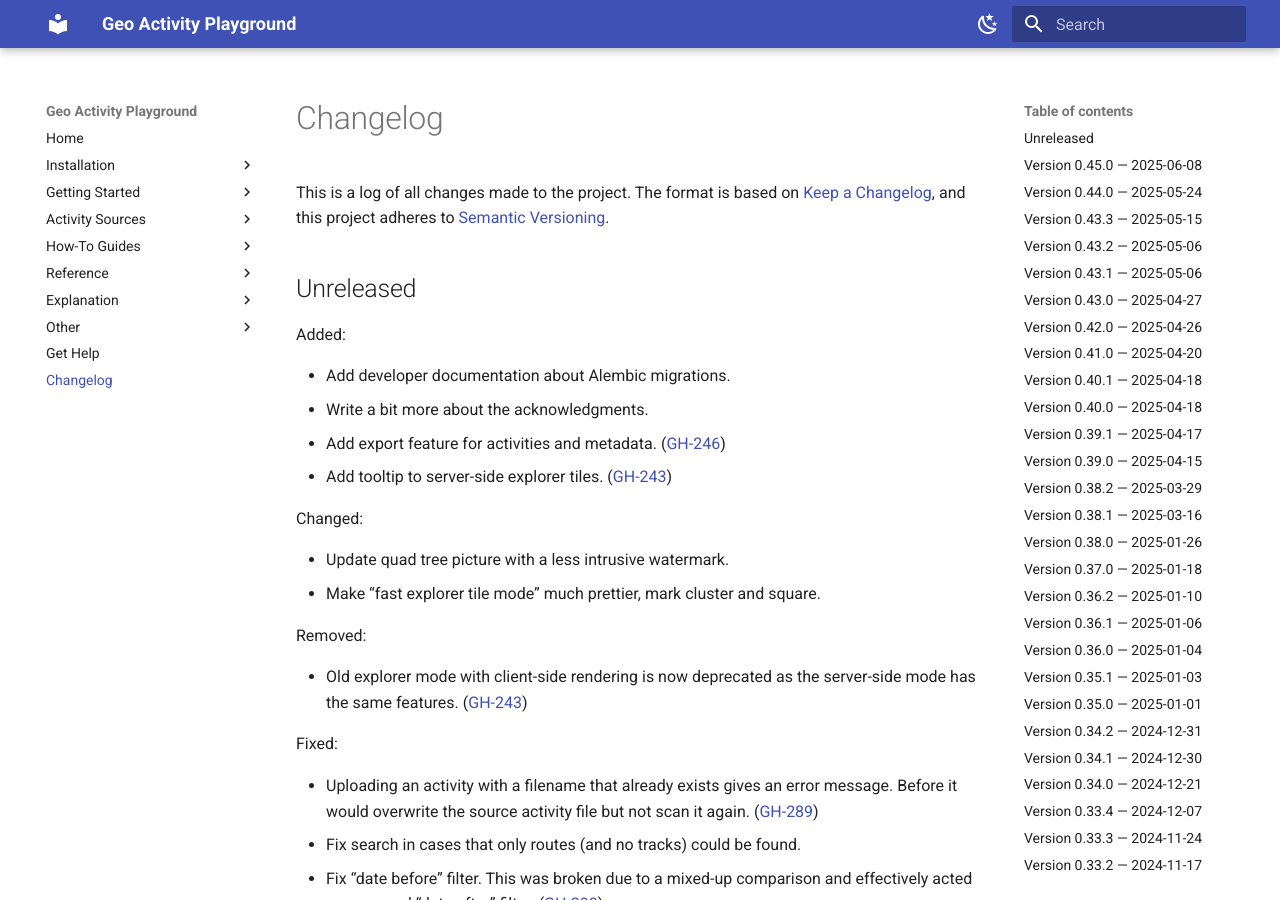
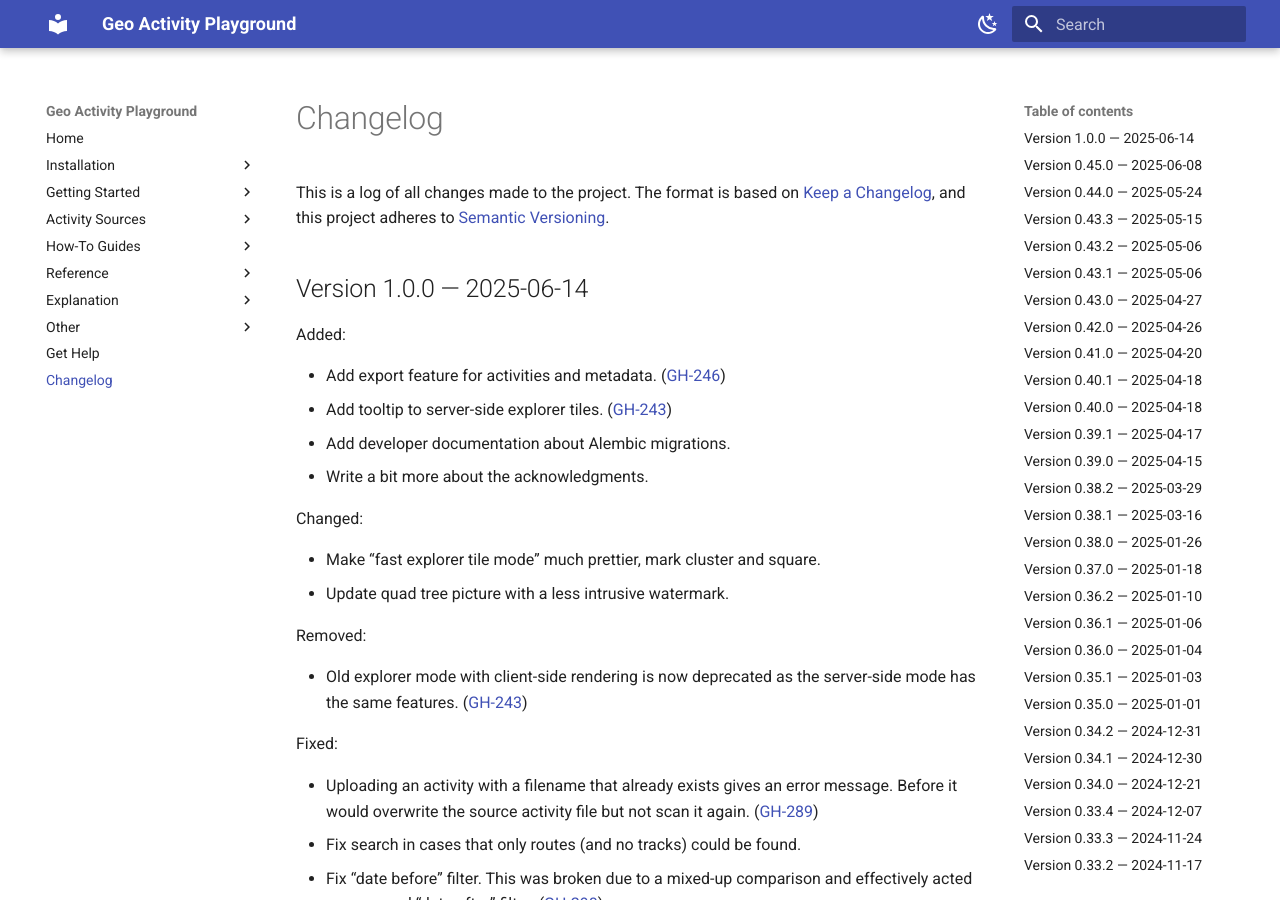
Before and after one commit to martin-ueding/geo-activity-playground, an MkDocs documentation site: the page built from docs/changelog.md, in a window 1280 px wide and 900 px high. Built offline with MkDocs 1.6.1 and Material for MkDocs 9.7.7, drawn with Linux system fonts in a browser that asks for light colours.

Commit message:
Changelog entry

```diff
--- a/docs/changelog.md
+++ b/docs/changelog.md
@@ -15,19 +15,19 @@ Types of changes
 ([GH-000](https://github.com/martin-ueding/geo-activity-playground/issues/000))
 -->
 
-## Unreleased
+## Version 1.0.0 — 2025-06-14
 
 Added:
 
+- Add export feature for activities and metadata. ([GH-246](https://github.com/martin-ueding/geo-activity-playground/issues/246))
+- Add tooltip to server-side explorer tiles. ([GH-243](https://github.com/martin-ueding/geo-activity-playground/issues/243))
 - Add developer documentation about Alembic migrations.
 - Write a bit more about the acknowledgments.
-- Add export feature for activities and metadata. ([GH-246](https://github.com/martin-ueding/geo-activity-playground/issues/246))
-- Add tooltip to server-side explorer tiles. ([GH-243](https://github.com/martin-ueding/geo-activity-playground/issues/243))
 
 Changed:
 
+- Make “fast explorer tile mode” much prettier, mark cluster and square.
 - Update quad tree picture with a less intrusive watermark.
-- Make “fast explorer tile mode” much prettier, mark cluster and square.
 
 Removed:
 
@@ -39,7 +39,6 @@ Fixed:
 - Fix search in cases that only routes (and no tracks) could be found.
 - Fix “date before” filter. This was broken due to a mixed-up comparison and effectively acted as a second “date after” filter. ([GH-290](https://github.com/martin-ueding/geo-activity-playground/issues/290))
 - Add a proper redirect on login such that one directly gets back to the page that one wanted to access.
-
 
 ## Version 0.45.0 — 2025-06-08
 
```
